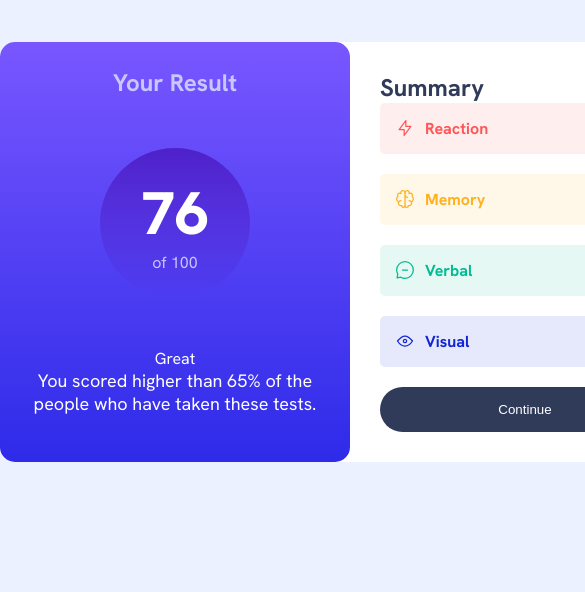
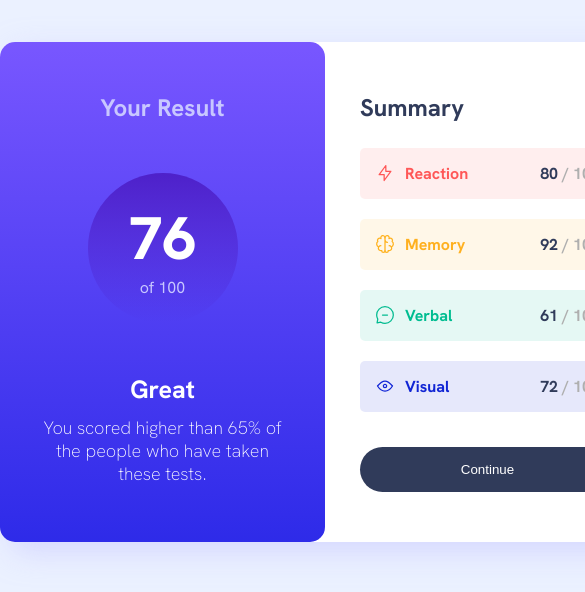
Before and after one commit to noctwo/frontendmentor-results-summary-component-challange, a plain HTML site: page index.html in a window 390 px wide. Shown: the top 592 px of the page, 585 px wide, since content can reach past the window. Drawn offline with Linux system fonts and the light colour scheme.

Commit message:
Styling done
only mobile left to do

```diff
--- a/index.html
+++ b/index.html
@@ -40,25 +40,37 @@
       <div class="skill">
         <div class="skill-icon"></div>
         Reaction</div>
-      <div class="skill-score">80 / 100</div>
+      <div class="skill-score">
+        <div class="skill-score-result">
+        80</div>
+        &nbsp;/ 100</div>
         </div>
         <div class="summary-item-memory">
           <div class="skill">
             <div class="skill-icon"></div>
             Memory</div>
-          <div class="skill-score">92 / 100</div>
+          <div class="skill-score">
+            <div class="skill-score-result">
+            92</div>
+            &nbsp;/ 100</div>
         </div>
         <div class="summary-item-verbal">
           <div class="skill">
             <div class="skill-icon"></div>
             Verbal</div>
-          <div class="skill-score">61 / 100</div>
+          <div class="skill-score">
+            <div class="skill-score-result">
+            61 </div>
+            &nbsp;/ 100</div>
           </div>
           <div class="summary-item-visual">
             <div class="skill">
               <div class="skill-icon"></div>
               Visual</div>
-            <div class="skill-score">72 / 100</div>
+            <div class="skill-score">
+              <div class="skill-score-result">
+                72 </div>
+              &nbsp;/ 100</div>
       </div>
       </div>
       <button>Continue</button>
--- a/styles.css
+++ b/styles.css
@@ -9,21 +9,20 @@ body{
     background-color: hsl(221, 100%, 96%);
 }
 
-p{
-    font-size: 18px;
-}
-
 .main-wrapper{
     margin: 5vh auto;
     background-color: hsl(0, 0%, 100%);
-    width: 700px;
+    width: 650px;
     display: flex;
     border-radius: 15px;
+    -webkit-box-shadow: 10px 10px 30px 0px rgba(200,199,255,0.63);
+    -moz-box-shadow: 10px 10px 30px 0px rgba(200,199,255,0.63);
+    box-shadow: 10px 10px 30px 0px rgba(200,199,255,0.63);
 }
 
 .result-wrapper{
     width: 50%;
-    padding: 25px;
+    padding: 50px 35px;
     background-image: linear-gradient(hsl(252, 100%, 67%), hsl(241, 81%, 54%));
     border-radius: 15px;
 }
@@ -42,7 +41,6 @@ p{
     display: flex;
     flex-direction: column;
     justify-content: center;
-
 }
 
 .score{
@@ -62,15 +60,28 @@ p{
 .score-message{
     text-align: center;
     color: hsl(0, 0%, 100%);
+    font-weight: 200;
 }
+
+.score-message span{
+    font-weight: bold;
+    font-size: 25px;
+}
+
+.score-message p{
+    margin-top: 10px;
+    font-size: 18px;
+}
+
 
 .summary-wrapper{
     width: 50%;
-    padding: 30px;
+    padding: 50px 35px;
 }
 
 .summary-wrapper h2{
     color: hsl(224, 30%, 27%);
+    margin-bottom: 25px;
 }
 
 
@@ -143,7 +154,7 @@ p{
     border-radius: 5px;
     display: flex;
     justify-content: space-between;
-    margin-bottom: 20px;
+    margin-bottom: 35px;
 }
 
 .summary-item-visual .skill .skill-icon{
@@ -155,6 +166,11 @@ p{
 }
 
 .skill-score{
+    color: rgb(175, 175, 175);
+    display: flex;
+}
+
+.skill-score-result{
     color: hsl(224, 30%, 27%);
 }
 
```
